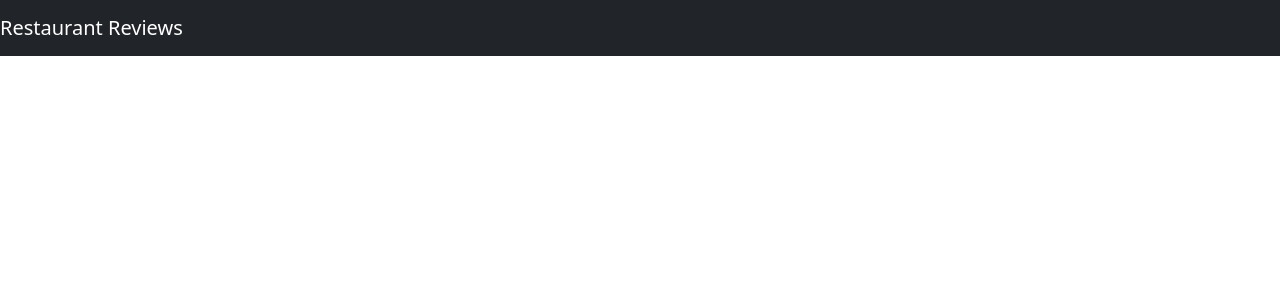
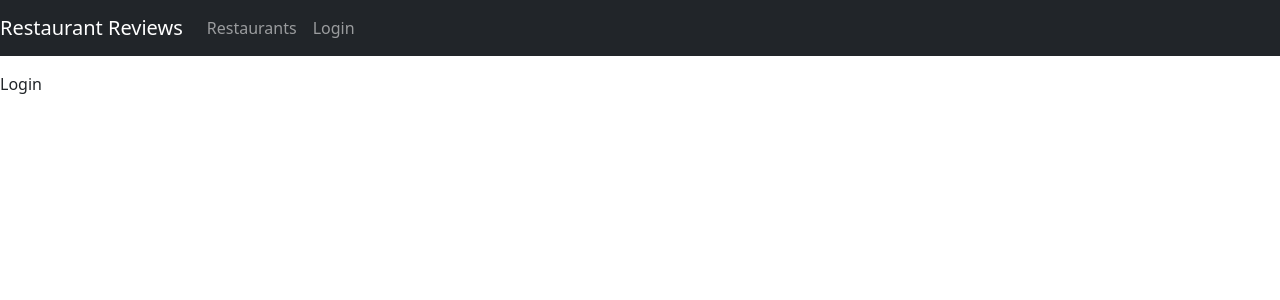
Before and after one commit to Laurazig/restaurant-reviews, a React (Create React App) app in the folder frontend/: page /login in a window 1280 px wide. Shown: the top 300 px of the page. Built offline with nearby package versions, Linux system fonts and the light colour scheme.

Commit message:
starting axios

```diff
--- a/frontend/package.json
+++ b/frontend/package.json
@@ -6,6 +6,7 @@
     "@testing-library/jest-dom": "^5.16.5",
     "@testing-library/react": "^13.3.0",
     "@testing-library/user-event": "^13.5.0",
+    "axios": "^0.27.2",
     "react": "^18.2.0",
     "react-dom": "^18.2.0",
     "react-scripts": "5.0.1",
--- a/frontend/src/App.js
+++ b/frontend/src/App.js
@@ -3,19 +3,71 @@
 import "bootstrap/dist/css/bootstrap.min.css";
 
 import AddReview from "./components/add-review";
-import Restaurants from "./components/restaurants";
+import Restaurant from "./components/restaurant";
 import RestaurantsList from "./components/restaurants-list";
 import Login from "./components/login";
 
 function App() {
+  const [user, setUser] = React.useState(null)  //dummy login
+
+  async function login(user = null) {
+    setUser(user);
+  }
+
+  async function logout() {
+    setUser(null)
+  }
+
   return (
     <div>
       <nav className="navbar navbar-expand navbar-dark bg-dark">
         <a href="/restaurants" className="navbar-brand">
           Restaurant Reviews
         </a>
+        <div className="navbar-nav mr-auto">
+          <li className="nav-item">
+            <Link to={"/restaurants"} className="nav-link">
+              Restaurants
+            </Link>
+          </li>
+          <li className="nav-item" >
+            {user ? (
+              <a onClick={logout} className="nav-link" style={{ cursor: 'point' }} >
+                Logout {user.name}
+              </a>
+            ) : (
+              <Link to={"/login"} className="nav-link">
+                Login
+              </Link>
+            )}
+
+          </li>
+        </div>
       </nav>
 
+      <div className="contailer mt-3">
+        <Switch>
+          <Route exact path={["/", "/restaurants"]} component={RestaurantsList} />
+          <Route
+            path="restaurants/:id/review"
+            render={(props) => (
+              <AddReview {...props} user={user} />
+            )}
+          />
+          <Route
+            path="/restaurants/:id"
+            render={(props) => (
+              <Restaurant {...props} user={user} />
+            )}
+          />
+          <Route
+            	path="/login"
+              render={(props) => (
+                <Login {...props} login={login} />
+              )}
+              />
+        </Switch>
+      </div>
     </div>
   );
 }
--- a/frontend/src/components/login.js
+++ b/frontend/src/components/login.js
@@ -3,7 +3,7 @@
 function Login() {
   return (
     <div className="App">
-      hello world
+      Login
 
     </div>
   );
--- a/frontend/src/components/restaurants.js
+++ b/frontend/src/components/restaurant.js
@@ -1,6 +1,6 @@
 import React from "react";
 
-function Restaurants() {
+function Restaurant() {
   return (
     <div className="App">
       hello world
@@ -9,4 +9,4 @@
   );
 }
 
-export default Restaurants;
+export default Restaurant;
--- a/frontend/src/index.js
+++ b/frontend/src/index.js
@@ -1,17 +1,11 @@
 import React from 'react';
 import ReactDOM from 'react-dom/client';
-import './index.css';
 import App from './App';
-import reportWebVitals from './reportWebVitals';
+import {BrowserRouter} from "react-router-dom"
 
 const root = ReactDOM.createRoot(document.getElementById('root'));
 root.render(
-  <React.StrictMode>
+  <BrowserRouter>
     <App />
-  </React.StrictMode>
+  </BrowserRouter>
 );
-
-// If you want to start measuring performance in your app, pass a function
-// to log results (for example: reportWebVitals(console.log))
-// or send to an analytics endpoint. Learn more: https://bit.ly/CRA-vitals
-reportWebVitals();
```
Also changed, not shown: frontend/src/http-common.js (added, +8 -0 lines), frontend/src/services/restaurant.js (added), 1 other file (tests, documents, lock files or other folders).
